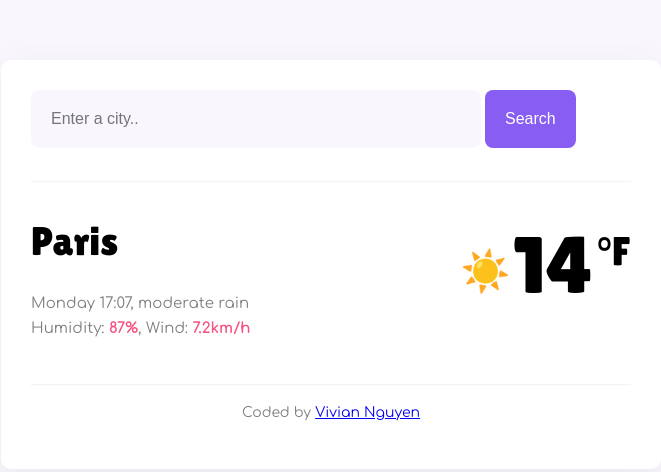
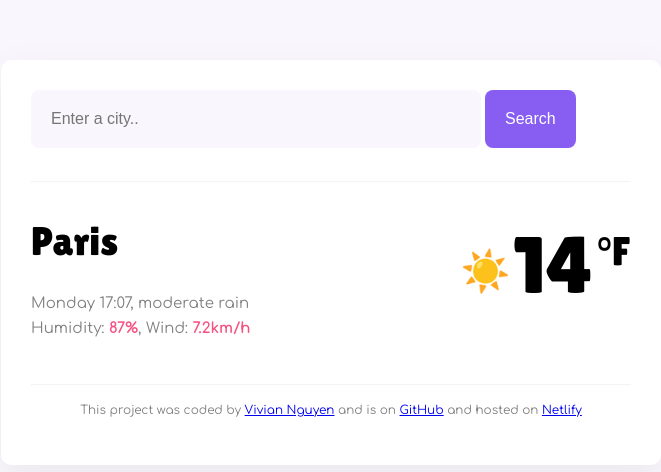
Before and after one commit to vynguyen324/weather-application, a plain HTML site: page index.html in a window 1280 px wide. Shown: the whole page, without its empty margins (309-970 px from the left). Drawn offline with nearby package versions, Linux system fonts and the light colour scheme.

Commit message:
Added links to footer

```diff
--- a/index.html
+++ b/index.html
@@ -53,11 +53,21 @@
       <hr />
       <footer>
         <p>
-          Coded by
+          This project was coded by
           <a
             href="https://www.shecodes.io/graduates/107226-vivian-nguyen"
             target="_blank"
             >Vivian Nguyen</a
+          >
+          and is on
+          <a
+            href="https://github.com/vynguyen324/weather-application"
+            target="_blank"
+            >GitHub</a
+          >
+          and hosted on
+          <a href="https://endearing-donut-f080f4.netlify.app/" target="_blank"
+            >Netlify</a
           >
         </p>
       </footer>
--- a/src/styles.css
+++ b/src/styles.css
@@ -89,5 +89,5 @@ hr {
 
 footer p {
   text-align: center;
-  font-size: 14px;
+  font-size: 12px;
 }
```
Also changed, not shown: 1 other file.
